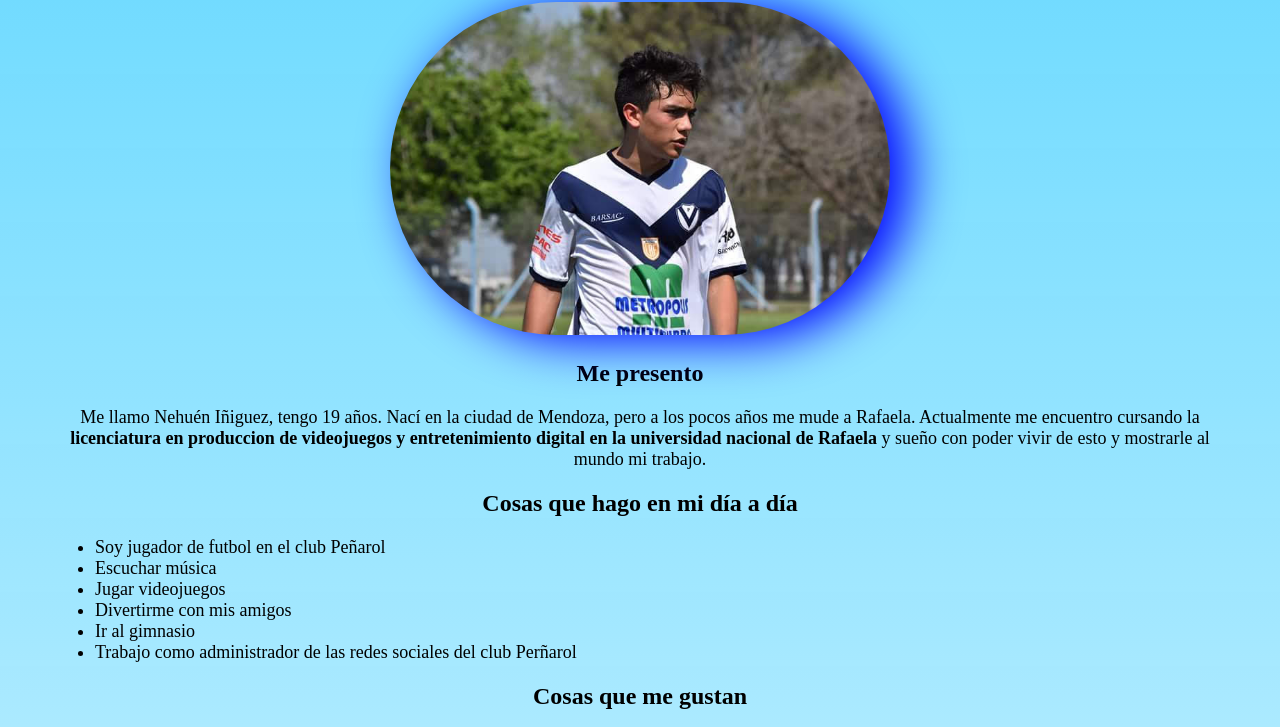
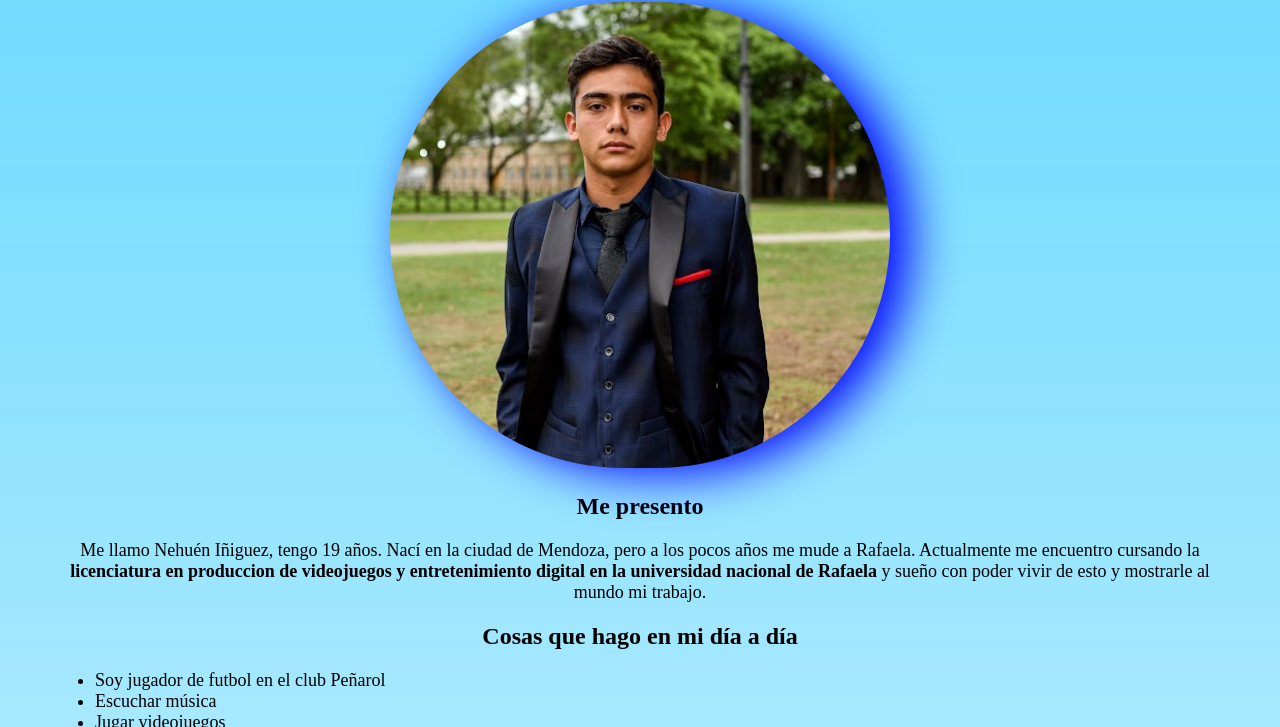
Before and after one commit to NehuenIniguez/cv-2024, a plain HTML site: page index.html in a window 1280 px wide. Shown: the part 111-838 px from the top of the page. Drawn offline with Linux system fonts and the light colour scheme.

Commit message:
Initial commit

```diff
--- a/index.html
+++ b/index.html
@@ -11,7 +11,7 @@
 <body>
     <h1><b>Bienvenidos a mi Portfolio</b></h1>
     <div style="text-align: center;">
-        <img id="Imagen1" src="./FB_IMG_1537666420146.jpg" alt="Un joven muy guapo">
+        <img id="Imagen1" src="./GRADU -  (258) - copia.jpg" alt="Un joven muy guapo">
     </div>
     <h2><b>Me presento</b></h2>
             <p> Me llamo Nehuén Iñiguez, tengo 19 años. Nací en la ciudad de Mendoza, pero a los pocos años me mude a Rafaela. Actualmente me encuentro cursando la <b>licenciatura en produccion de
```
Also changed, not shown: FB_IMG_1537666420146.jpg (deleted), GRADU -  (258) - copia.jpg (added), GRADU -  (258).jpg (deleted), IMG-20230217-WA0003.jpg (deleted), Instagram_logo_2022.svg.webp (deleted), photo.jpg (deleted).
